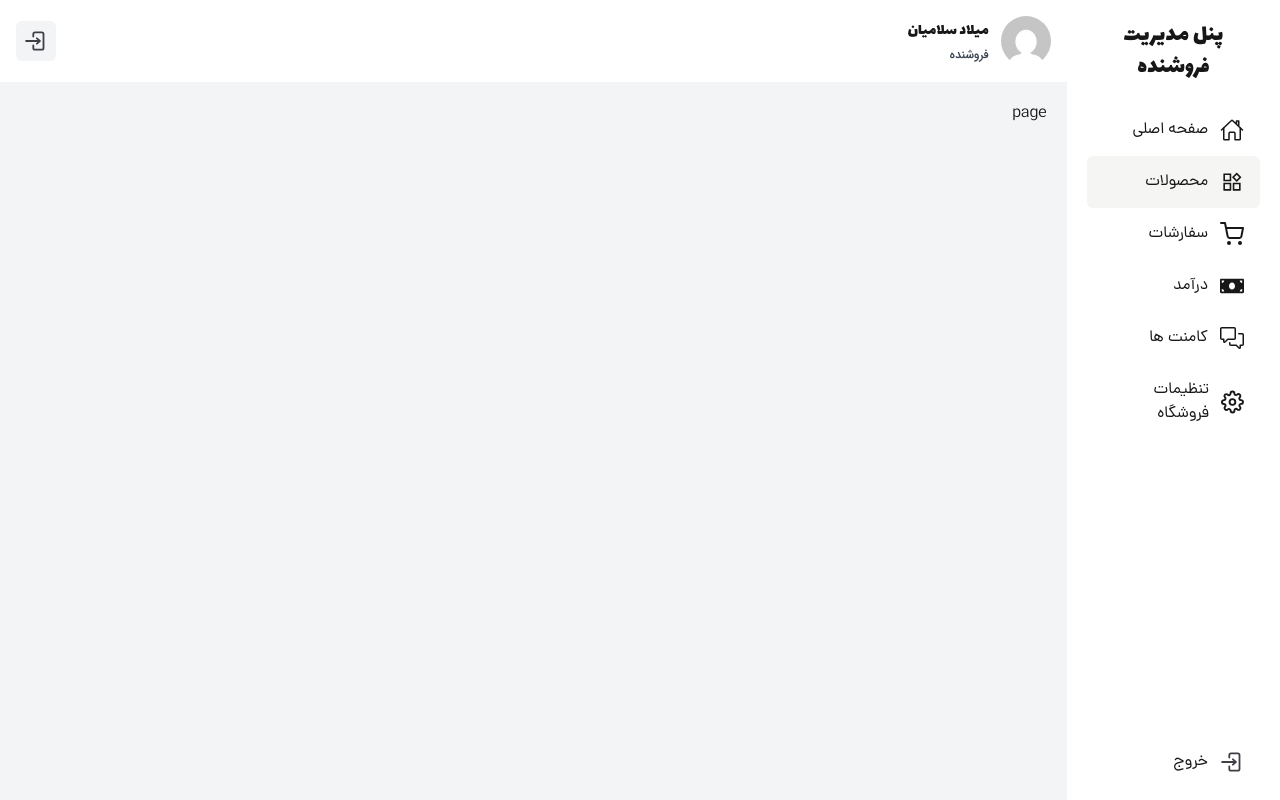
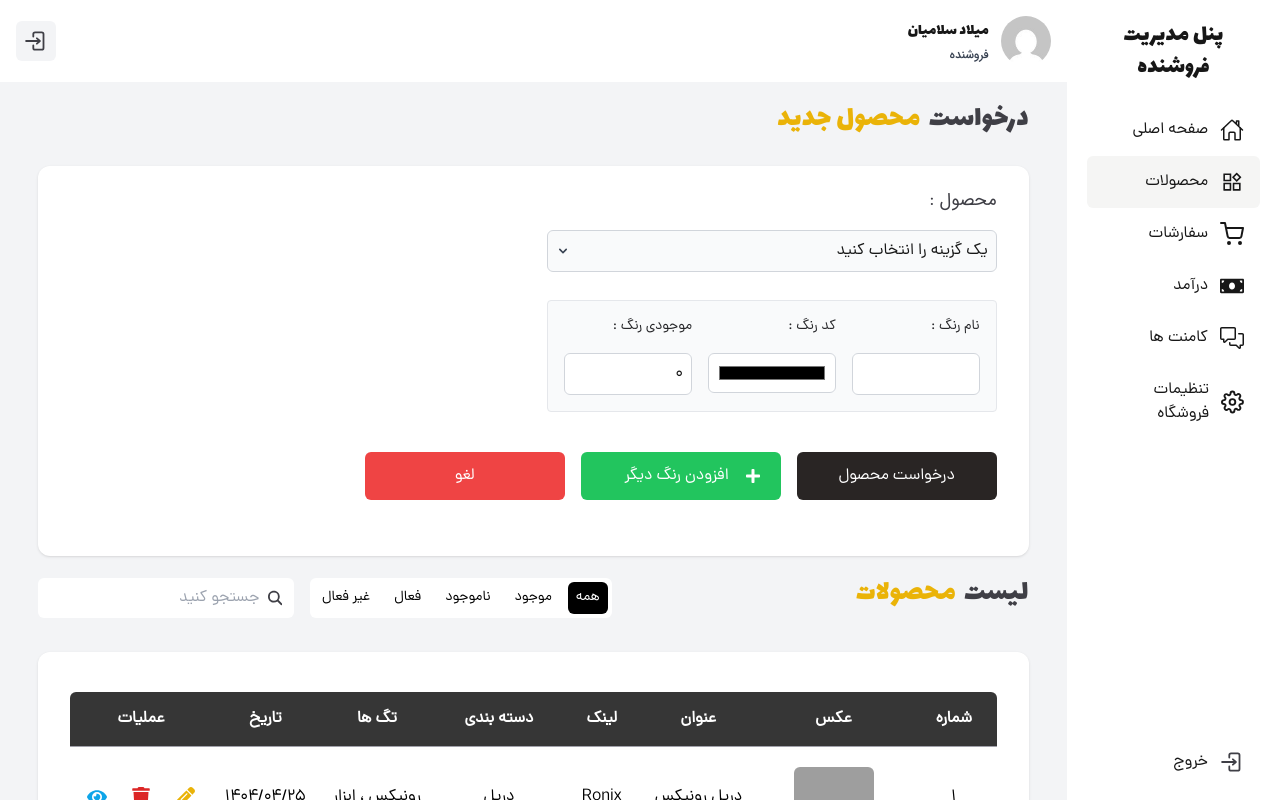
Before and after one commit to milad1385/tool-shop, a Next.js app: page /p-seller/products in a window 1280 px wide. Built offline with nearby package versions, Linux system fonts and the light colour scheme; grey boxes are pictures that could not be loaded.

Commit message:
use request new product in product page p-seller

```diff
--- a/src/app/p-seller/products/page.tsx
+++ b/src/app/p-seller/products/page.tsx
@@ -1,5 +1,10 @@
+import Container from '@/components/modules/p-admin/Container';
+import PageTitle from '@/components/modules/p-admin/PageTitle';
+import TableOperation from '@/components/modules/p-admin/TableOpration';
+import ProductList from '@/components/templates/p-admin/ProductList';
+import RequestNewProduct from '@/components/templates/p-seller/RequestNewProduct';
+import { productFilterOptions } from '@/constants/data';
 import { Metadata } from 'next';
-import React from 'react'
 
 export const metadata: Metadata = {
   title: "محصولات"
@@ -8,7 +13,12 @@ export const metadata: Metadata = {
 
 function page() {
   return (
-    <div>page</div>
+    <Container>
+      <PageTitle content="درخواست محصول جدید" />
+      <RequestNewProduct/>
+      <TableOperation pageTitle="لیست محصولات" options={productFilterOptions} />
+      <ProductList/>
+    </Container>
   )
 }
 
```
